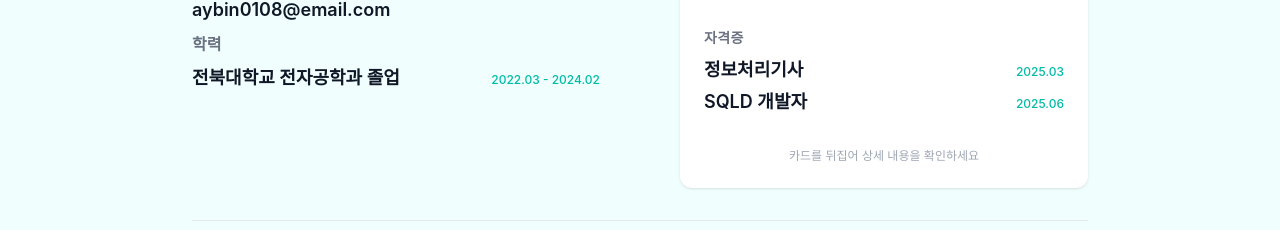
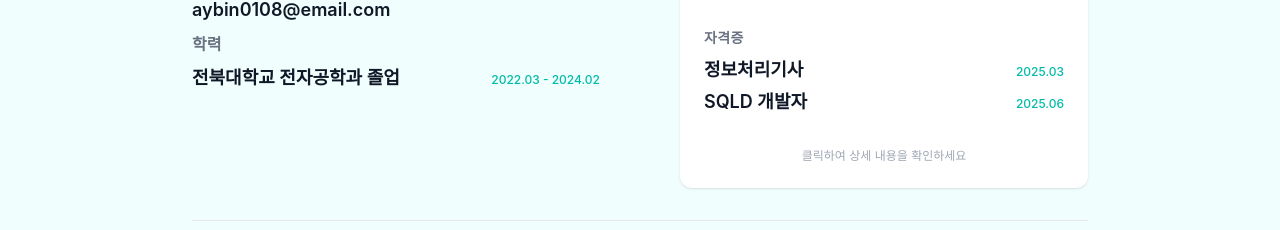
Before and after one commit to mewmaze/anyebin-portfolio, a Next.js app: page / in a window 1280 px wide. Shown: the part 1196-1426 px from the top of the page. Built offline with nearby package versions, Linux system fonts and the light colour scheme.

Commit message:
refactor: 카드 클릭할 때마다 뒤집히게 수정

```diff
--- a/src/components/AboutSection.tsx
+++ b/src/components/AboutSection.tsx
@@ -4,7 +4,7 @@ import { useState } from "react";
 import Image from "next/image";
 
 export default function AboutSection() {
-  const [isHovered, setIsHovered] = useState(false);
+  const [isFlipped, setIsFlipped] = useState(false);
 
   return (
     <section
@@ -73,13 +73,12 @@ export default function AboutSection() {
             <div
               className="relative cursor-pointer"
               style={{ perspective: "1000px" }}
-              onMouseEnter={() => setIsHovered(true)}
-              onMouseLeave={() => setIsHovered(false)}
+              onClick={() => setIsFlipped((prev) => !prev)}
             >
               <motion.div
                 className="preserve-3d relative w-full"
                 initial={false}
-                animate={{ rotateY: isHovered ? 180 : 0 }}
+                animate={{ rotateY: isFlipped ? 180 : 0 }}
                 transition={{ duration: 0.6, ease: "easeInOut" }}
               >
                 {/* 앞면: 경력 / 수료 / 자격증 요약 */}
@@ -144,7 +143,7 @@ export default function AboutSection() {
                       ease: "easeInOut",
                     }}
                   >
-                    카드를 뒤집어 상세 내용을 확인하세요
+                    클릭하여 상세 내용을 확인하세요
                   </motion.p>
                 </div>
 
```
